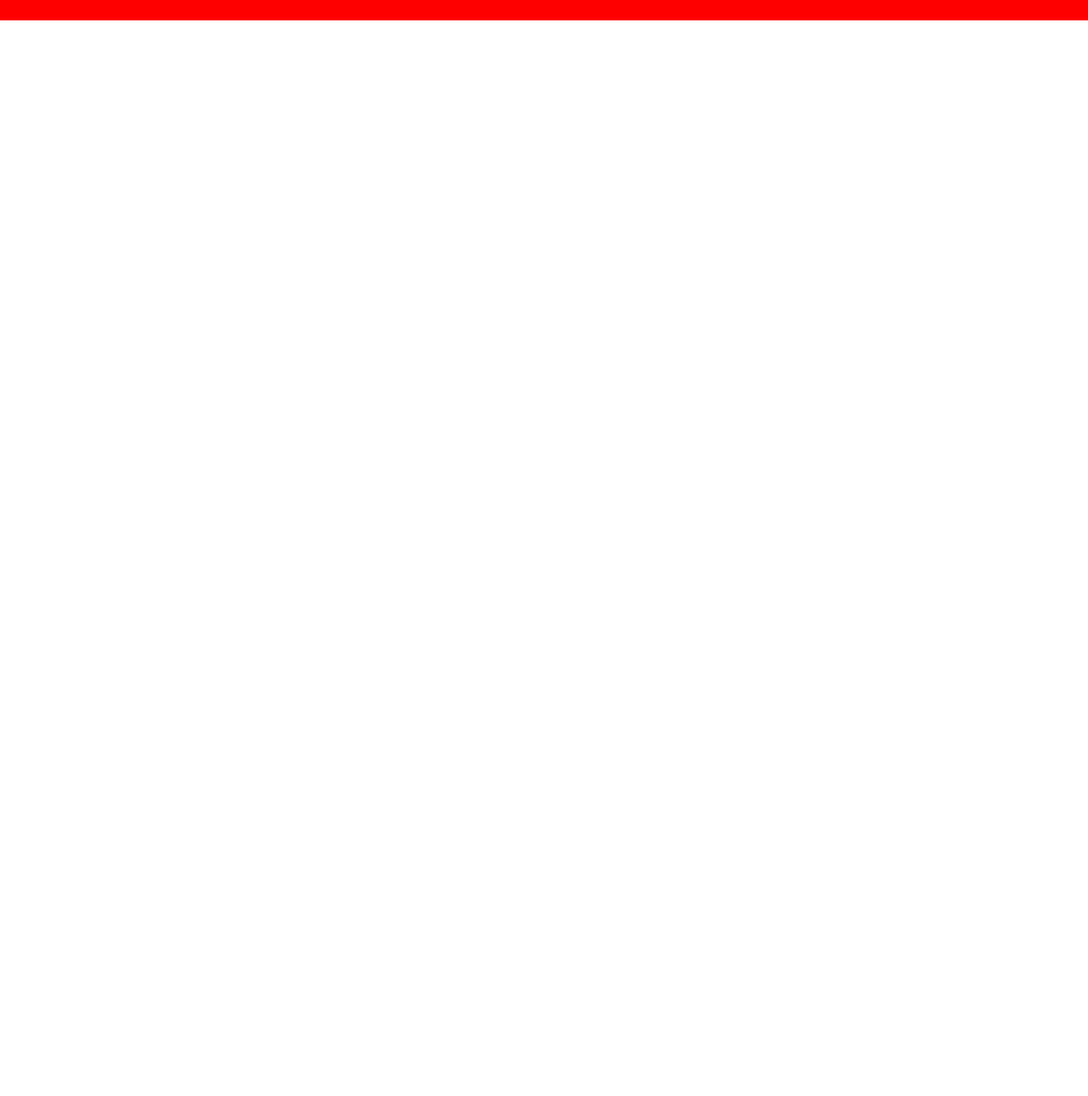
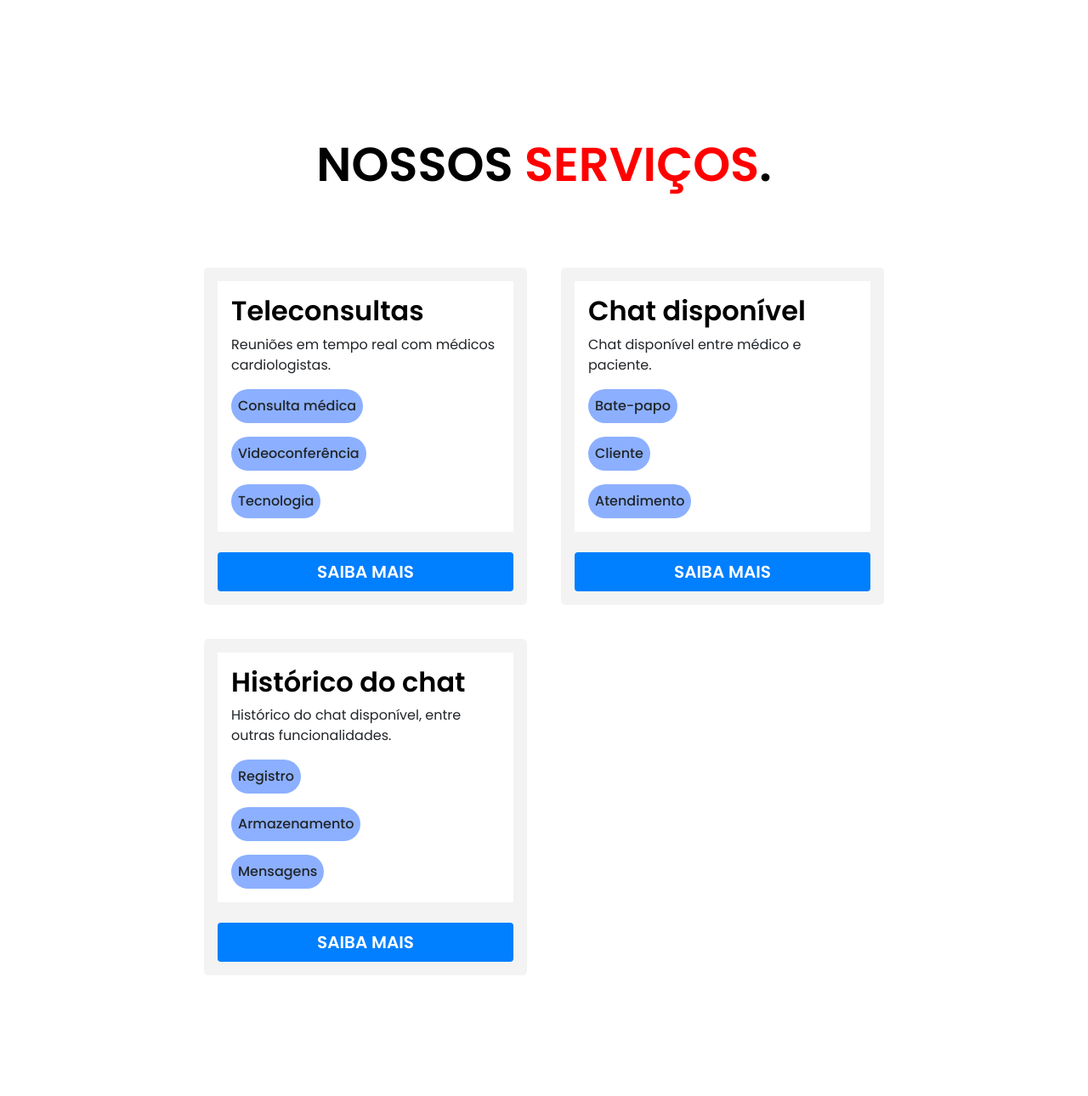
Before and after one commit to EricPfeuti/tws-med-tech, a website: page index.html in a window 1280 px wide. Shown: the part 980-2270 px from the top of the page at 85% size. Before the commit the page ends 1004 px from the top, so only its background shows below. Drawn offline with nearby package versions, Linux system fonts and the light colour scheme.

Commit message:
Section Serviços - 23/07

```diff
--- a/index.html
+++ b/index.html
@@ -25,7 +25,9 @@
     <header>
         <nav class="navbar navbar-expand-lg">
             <div class="container-fluid">
-                <img src="images/logoTWSMedTechPreto.png" alt="logo" id="logoNormal">
+                <div class="img-header">
+                    <a href="#"><img src="images/logoTWSMedTechPreto.png" alt="logo" id="logoNormal"></a>
+                </div>
                 <button id="btn-menu" class="navbar-toggler" type="button" data-bs-toggle="collapse"
                     data-bs-target="#navbarSupportedContent" aria-controls="navbarSupportedContent"
                     aria-expanded="false" aria-label="Toggle navigation">
@@ -34,7 +36,7 @@
                 <div class="collapse navbar-collapse" id="navbarSupportedContent">
                     <ul class="navbar-nav me-auto mb-2 mb-lg-0">
                         <li class="nav-item">
-                            <a class="nav-link active" aria-current="page" href="/">Serviços</a>
+                            <a class="nav-link" aria-current="page" href="#servicos">Serviços</a>
                         </li>
                         <li class="nav-item">
                             <a class="nav-link" href="#">Quem Somos</a>
@@ -44,15 +46,14 @@
                         </li>
                     </ul>
                     <div id="btn-entrar">
-                    <a href="#">
-                        <button><i class="bi bi-person-fill"></i> Entrar</button>
-                    </a>
+                        <a href="#">
+                            <button><i class="bi bi-person-fill"></i> Entrar</button>
+                        </a>
+                    </div>
                 </div>
-                </div>
-
             </div>
         </nav>
-    </header><br>
+    </header><br><br>
 
     <main>
         <section id="topo-do-site" class="topo-do-site">
@@ -64,7 +65,7 @@
                             Aqui você terá uma pré versão do que será a plataforma, neste momento com teleconsultas e
                             histórico do chat da sua teleconsulta.</p>
                         <div id="btn-conhecer">
-                            <a href="#">
+                            <a href="#servicos">
                                 <button type="button">CONHECER</button>
                             </a>
                         </div>
@@ -74,6 +75,72 @@
                     </div>
                 </div>
             </div><br><br><br>
+        </section>
+
+        <section id="servicos" class="servicos">
+            <h1 id="titulo">NOSSOS <span>SERVIÇOS</span>.</h1><br><br>
+            <div class="container-grid-cards-servicos">
+                <div class="card">
+                    <div class="bg">
+                        <h2>Teleconsultas</h2>
+                        <p>Reuniões em tempo real com médicos cardiologistas.</p>
+                        <div class="circles">
+                            <div class="circle">
+                                Consulta médica
+                            </div>
+                            <div class="circle">
+                                Videoconferência
+                            </div>
+                            <div class="circle">
+                                Tecnologia
+                            </div>
+                        </div>
+                    </div><br>
+                    <div id="btn-saiba-mais">
+                        <a href="#"><button>SAIBA MAIS</button></a>
+                    </div>
+                </div>
+                <div class="card">
+                    <div class="bg">
+                        <h2>Chat disponível</h2>
+                        <p>Chat disponível entre médico e paciente.</p>
+                        <div class="circles">
+                            <div class="circle">
+                                Bate-papo
+                            </div>
+                            <div class="circle">
+                                Cliente
+                            </div>
+                            <div class="circle">
+                                Atendimento
+                            </div>
+                        </div>
+                    </div><br>
+                    <div id="btn-saiba-mais">
+                        <a href="#"><button>SAIBA MAIS</button></a>
+                    </div>
+                </div>
+                <div class="card">
+                    <div class="bg">
+                        <h2>Histórico do chat</h2>
+                        <p>Histórico do chat disponível, entre outras funcionalidades.</p>
+                        <div class="circles">
+                            <div class="circle">
+                                Registro
+                            </div>
+                            <div class="circle">
+                                Armazenamento
+                            </div>
+                            <div class="circle">
+                                Mensagens
+                            </div>
+                        </div>
+                    </div><br>
+                    <div id="btn-saiba-mais">
+                        <a href="#"><button>SAIBA MAIS</button></a>
+                    </div>
+                </div>
+            </div>
         </section>
     </main>
 
--- a/public/style/reset.css
+++ b/public/style/reset.css
@@ -5,10 +5,15 @@
     box-sizing: border-box;
     margin: 0;
     padding: 0;
+    text-decoration: 0;
 }
 
 span{
     color: #FF0000;
+}
+
+html{
+    scroll-behavior: smooth;
 }
 
 #btn-conhecer button{
@@ -46,3 +51,24 @@ span{
 #btn-entrar button i{
     font-size: 1.3rem;
 }
+
+#btn-saiba-mais button{
+    display: flex;
+    align-items: center;
+    justify-content: center;
+    gap: 4px;
+    padding: 8px 20px;
+    font-size: 20px;
+    font-weight: 600;
+    background-color: #007FFF;
+    border: 0;
+    border-radius: 4px;
+    cursor: pointer;
+    transition: .2s;
+    color: #fff;
+    width: 100%;
+}
+
+#btn-saiba-mais a{
+    text-decoration: none;
+}
--- a/public/style/style.css
+++ b/public/style/style.css
@@ -1,14 +1,24 @@
+/* GERAL */
 .flex{
     display: flex;
 }
 
-header{
-    padding: 40px 8%;
+#titulo{
+    font-size: clamp(2rem, 10vw, 3.5rem);
+    text-align: center;
+    font-weight: 550;
 }
 
-main{
-    color: #000;
-    font-family: "Poppins", sans-serif;
+/* HEADER */
+header{
+    position: fixed;
+    top: 0;
+    left: 0;
+    z-index: 1000;
+    width: 100%;
+    padding: 40px 8%;
+    transition: all .50s ease;
+    background-color: #fff;
 }
 
 header .nav-link{
@@ -16,8 +26,16 @@ header .nav-link{
     font-size: 18px;
 }
 
+/* MAIN */
+main{
+    color: #000;
+    font-family: "Poppins", sans-serif;
+}
+
+/* TOPO do SITE */
 section.topo-do-site{
-    padding: 80px 8%;
+    min-height: 100vh;
+    padding: 180px 8%;
 }
 
 .img-topo-site img{
@@ -40,6 +58,54 @@ section.topo-do-site .flex{
     margin: 20px 0;
 }
 
+/* SERVIÇOS */
+section.servicos{
+    min-height: 100vh;
+    padding: 180px 8%;
+}
+
+.servicos .container-grid-cards-servicos{
+    display: grid;
+    grid-template-columns: repeat(auto-fit, 380px);
+    justify-content: center;
+    padding: 2rem 4%;
+    gap: 40px;
+}
+
+/* SERVICOS - Cards */
+.servicos .container-grid-cards-servicos .card{
+    padding: 1rem;
+    border-radius: 5px;
+    background-color: #F3F3F3;
+    border: 0;
+}
+
+.servicos .container-grid-cards-servicos .card h2{
+    font-weight: 550;
+    color: #000;
+}
+.servicos .container-grid-cards-servicos .card .bg{
+    background-color: #fff;
+    padding: 1rem;
+}
+
+.servicos .container-grid-cards-servicos .card .circles{
+    display: flex;
+    flex-direction: column;
+    justify-content: flex-start;
+    align-items: flex-start;
+    gap: 16px;
+}
+
+.servicos .container-grid-cards-servicos .card .circle{
+    background: #8CB0FF;
+    padding: 0.5rem;
+    border-radius: 20px;
+    text-align: center;
+    font-weight: 500;
+}
+
+/* FOOTER */
 footer{
     padding: 40px 8%;
     background-color: #FF0000;
```
